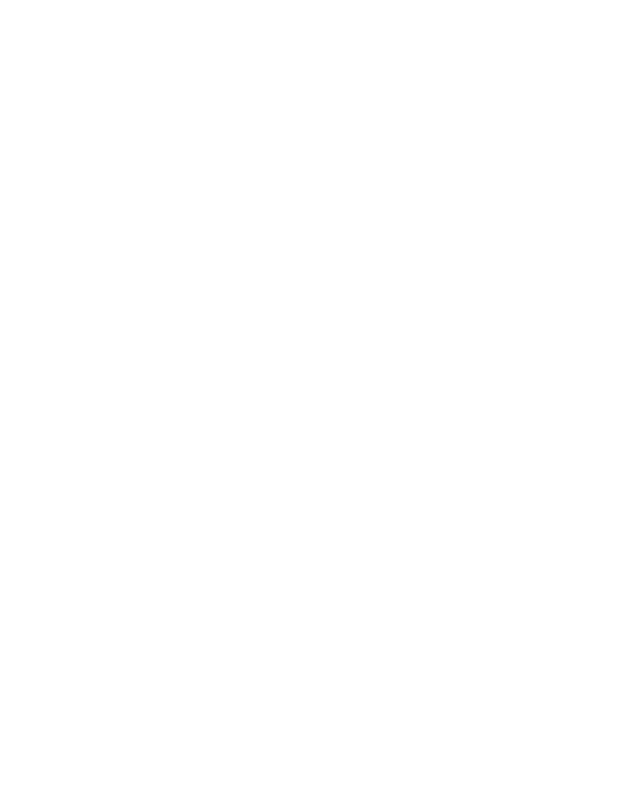
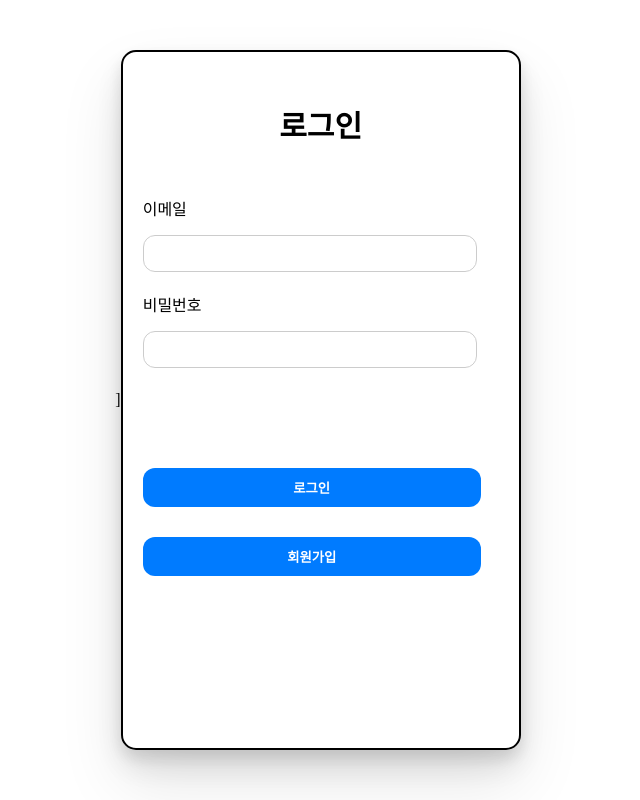
Before and after one commit to chorongs/check, a plain HTML site: page login/login.html in a window 1280 px wide. Shown: the whole page, without its empty margins (322-962 px from the left). Drawn offline with Linux system fonts and the light colour scheme.

```diff
--- a/login/login.css
+++ b/login/login.css
@@ -182,3 +182,16 @@ button:hover {
 .successButton:hover {
     background-color: #0056b3; /* 호버 시 배경 색상 변경 */
 }
+
+/* 로그인 페이지 */
+
+
+.signInBox {
+    border: 2px solid black;
+    border-radius: 15px;
+    height: 700px;
+    width: 400px;
+    padding: 20px;
+    box-shadow: 0 8px 16px rgba(0,0,0,0.1), 0 16px 32px rgba(0,0,0,0.1), 0 32px 64px rgba(0,0,0,0.1);
+    box-sizing: border-box; /* 전체 박스 크기를 맞추기 위해 추가 */
+}
--- a/login/login.html
+++ b/login/login.html
@@ -3,9 +3,67 @@
 <head>
     <meta charset="UTF-8">
     <meta name="viewport" content="width=device-width, initial-scale=1.0">
-    <title>Document</title>
+    <title>Document</title>]
+    <link href="login.css" rel="stylesheet" />
 </head>
 <body>
+    <div class="signInBox">
+        <div class="singUp">로그인</div>
 
+        <div class="checkBox">
+            <label for="email">이메일</label>
+            <input type="email" id="email" required />
+            <span id="emailError" class="error">유효한 이메일 주소를 입력하세요.</span>
+
+            <label for="password">비밀번호</label>
+            <input type="password" id="password" minlength="8" required />
+            <span id="passwordError" class="error">비밀번호는 최소 8자 이상이어야 합니다.</span>
+        </div>
+
+        <div>
+            <button onclick="loginForm()">로그인</button>
+            <button id="signUpButton">회원가입</button>
+        </div>
+    </div>
+
+
+    <script>
+        function showAlert() {
+          alert('인증에 성공했습니다.')
+        }
+
+        document.getElementById('signUpButton').addEventListener('click', function() {
+            window.location.href = 'signup.html';
+        });
+
+
+        function loginForm() {
+            const email = document.getElementById('email');
+            const password = document.getElementById('password');
+            let valid = true;
+
+            // 이메일 유효성 검사
+            if (!email.checkValidity()) {
+                document.getElementById('emailError').style.display = 'block';
+                valid = false;
+            } else {
+                document.getElementById('emailError').style.display = 'none';
+            }
+
+            // 비밀번호 유효성 검사
+            if (!password.checkValidity()) {
+                document.getElementById('passwordError').style.display = 'block';
+                valid = false;
+            } else {
+                document.getElementById('passwordError').style.display = 'none';
+            }
+
+            if (valid) {
+                alert('로그인 완료.');
+                window.location.href = '../index.html';
+                // 여기서 폼 제출 로직을 추가할 수 있습니다.
+            }
+        }
+      </script>
 </body>
 </html>
```
